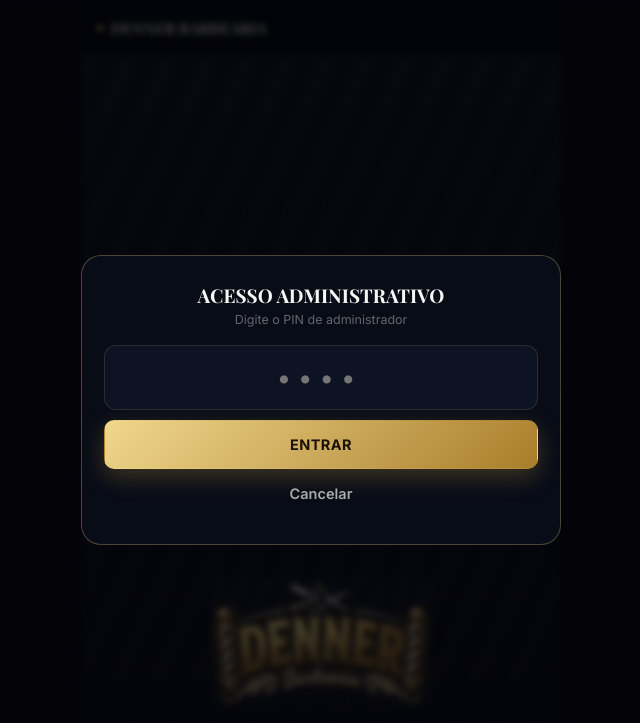
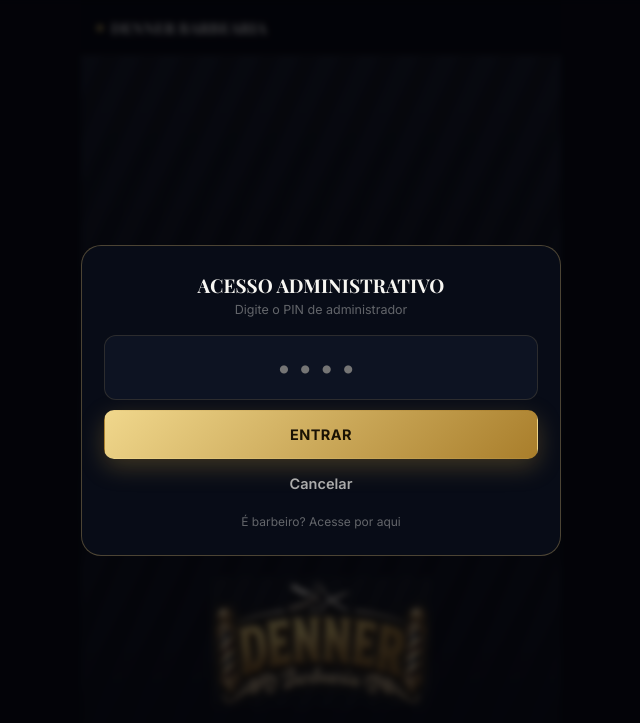
Before and after one commit to edilsnferreira1511-hub/Barbearia-, a plain HTML site: page index.html in a window 1280 px wide. Both pictures are taken after a click on the button "Acesso administrativo". Shown: the top 723 px of the page, without its empty margins (319-959 px from the left). Drawn offline with nearby package versions, Linux system fonts and the light colour scheme; no server answers.

Commit message:
Add files via upload

```diff
--- a/index.html
+++ b/index.html
@@ -62,6 +62,7 @@
       <div class="row"><span data-icon="map"></span><div><b id="biz-name">DENNER BARBEARIA</b><br><span id="biz-address">R. Psj 5 Q 6, 23 - Parque São Jerônimo, Anápolis - GO, 75097-035</span></div></div>
       <div class="row"><span data-icon="phone"></span><span id="biz-phone">(62) 99432-2452</span></div>
       <button class="btn btn-secondary btn-sm" id="btn-como-chegar" style="margin-top:8px;">COMO CHEGAR</button>
+      <a href="barbeiro.html" class="btn btn-ghost btn-sm" style="margin-top:6px;">Sou barbeiro — acessar minha agenda</a>
     </div>
   </section>
 
@@ -210,6 +211,7 @@
     <input type="password" inputmode="numeric" maxlength="6" class="pin-input" id="admin-pin-input" placeholder="••••">
     <button class="btn btn-primary btn-block-gap" id="btn-admin-submit">ENTRAR</button>
     <button class="btn btn-ghost" id="btn-admin-cancel">Cancelar</button>
+    <a href="barbeiro.html" style="display:block;text-align:center;font-size:12px;color:var(--white-faint);margin-top:6px;">É barbeiro? Acesse por aqui</a>
   </div>
 </div>
 
--- a/style.css
+++ b/style.css
@@ -59,7 +59,10 @@ body{
   font-family:var(--font-body);
   min-height:100vh;
   overscroll-behavior-y:none;
+  -webkit-user-select:none; user-select:none;
+  -webkit-touch-callout:none;
 }
+input,textarea,select{ -webkit-user-select:text; user-select:text; }
 img{max-width:100%;display:block;}
 a{color:inherit;text-decoration:none;}
 button{font-family:inherit;cursor:pointer;}
```
